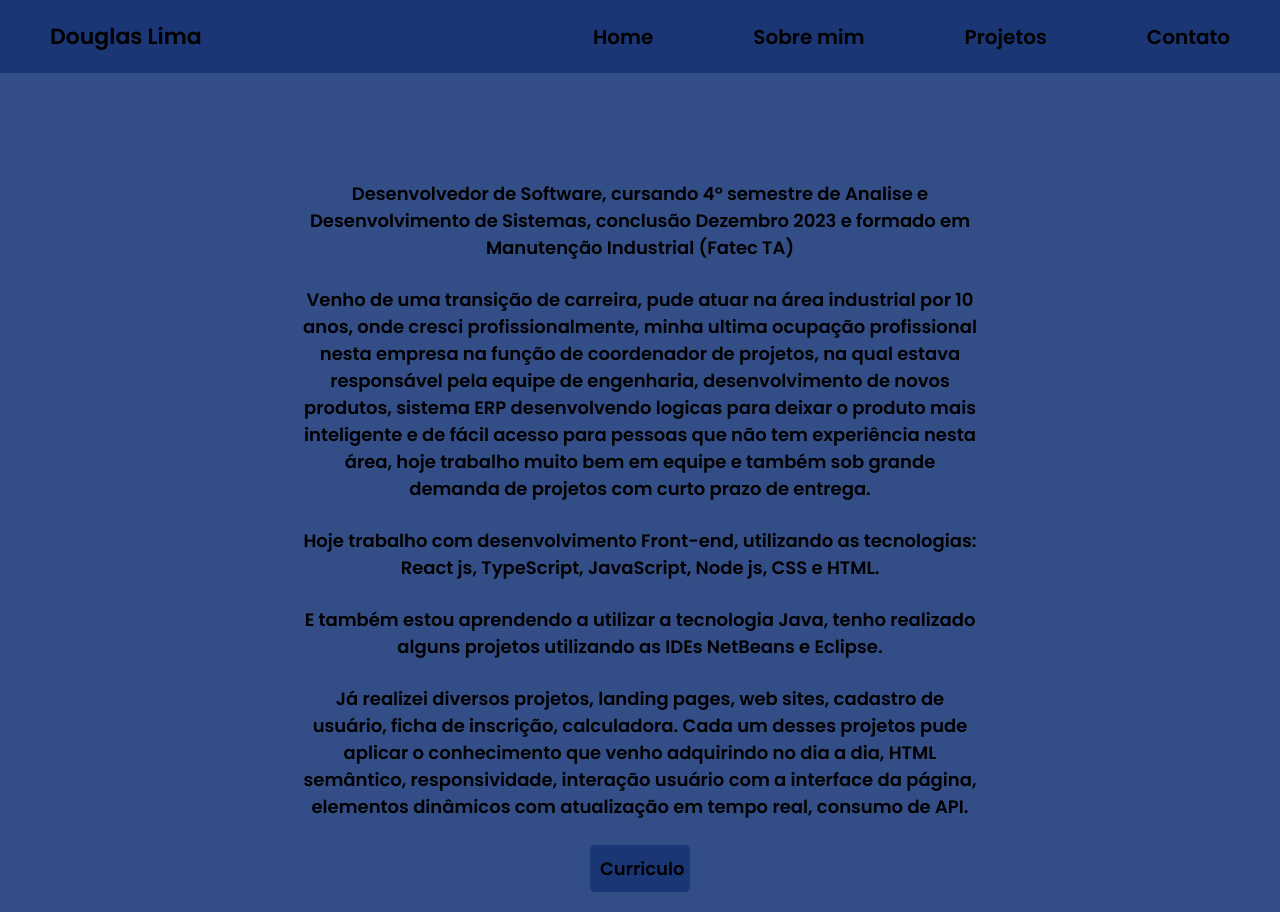
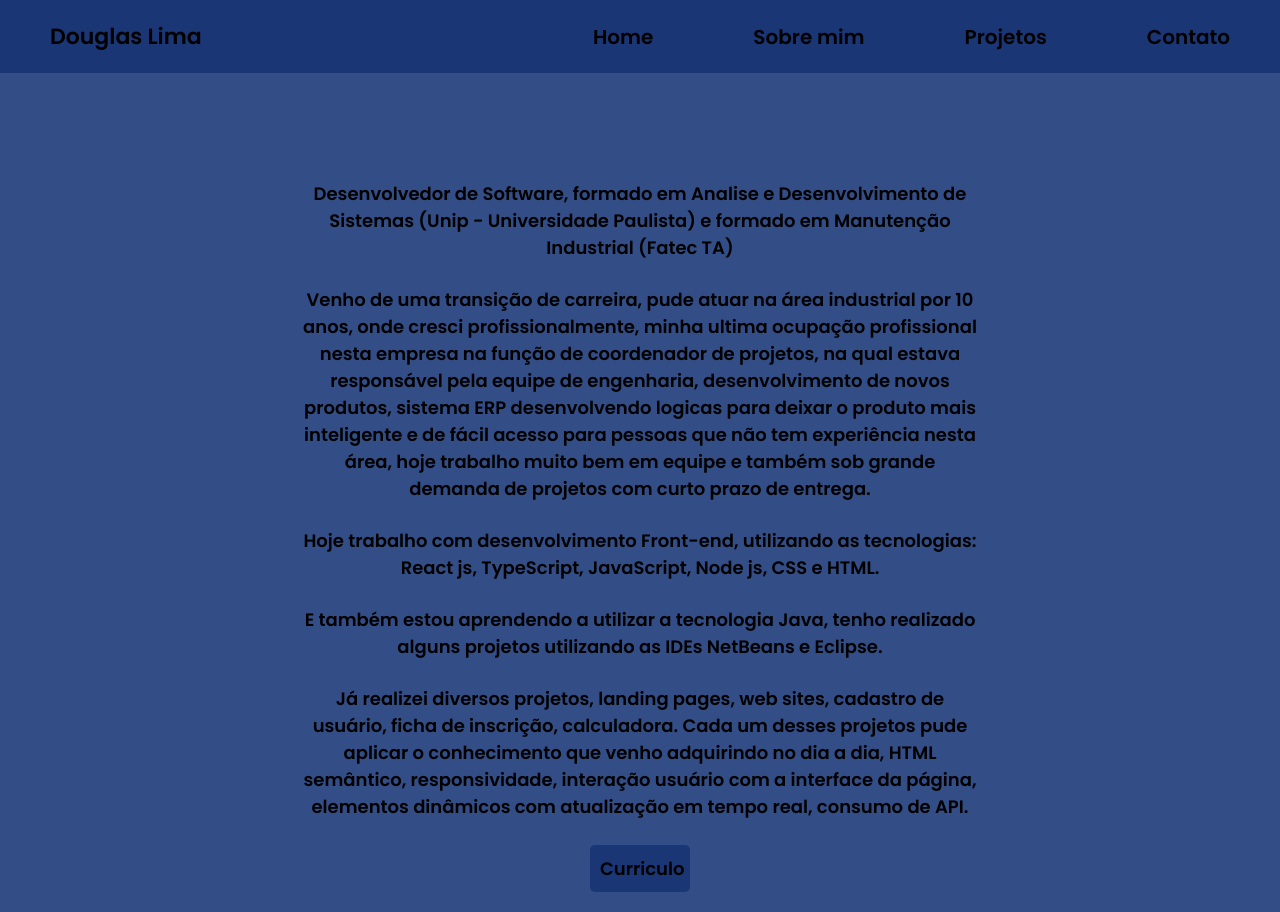
Before and after one commit to Douglaslima93/Portfolio-Douglas-Lima, a React (Vite) app: page /sobre in a window 1280 px wide. Built offline with nearby package versions, Linux system fonts and the light colour scheme.

Commit message:
Atualizar o index.jsx

```diff
--- a/src/componentes/Paginas/Sobre/index.jsx
+++ b/src/componentes/Paginas/Sobre/index.jsx
@@ -9,8 +9,7 @@ export default function Sobre() {
 
         <section className="sobre-mim">
 
-        <p><strong>Desenvolvedor de Software</strong>, cursando 4° semestre de Analise e Desenvolvimento
-        de Sistemas, conclusão Dezembro 2023 e formado em Manutenção Industrial (Fatec TA)
+        <p><strong>Desenvolvedor de Software</strong>, formado em Analise e Desenvolvimento de Sistemas (Unip - Universidade Paulista) e formado em Manutenção Industrial (Fatec TA)
         </p>
 
         <p>Venho de uma transição de carreira, pude atuar na área industrial por 10 anos,
```
